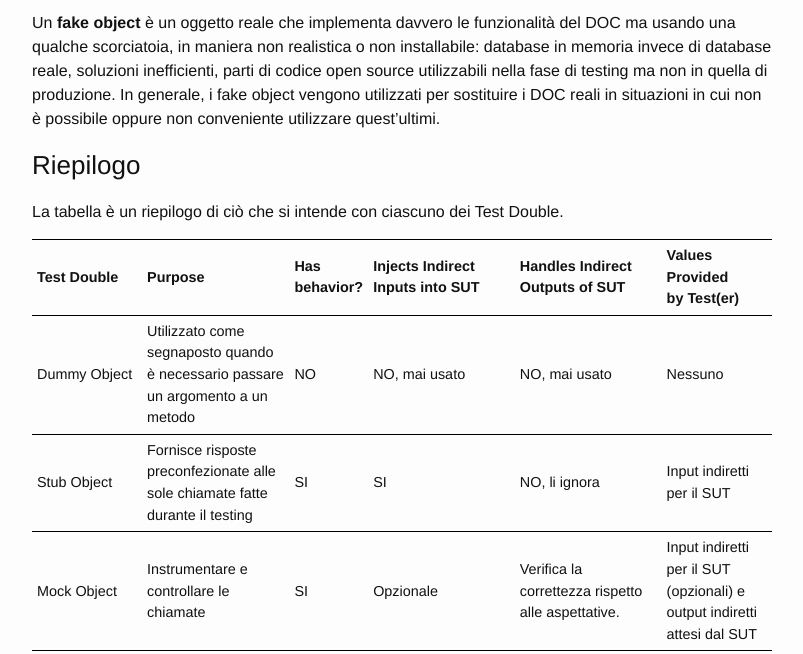
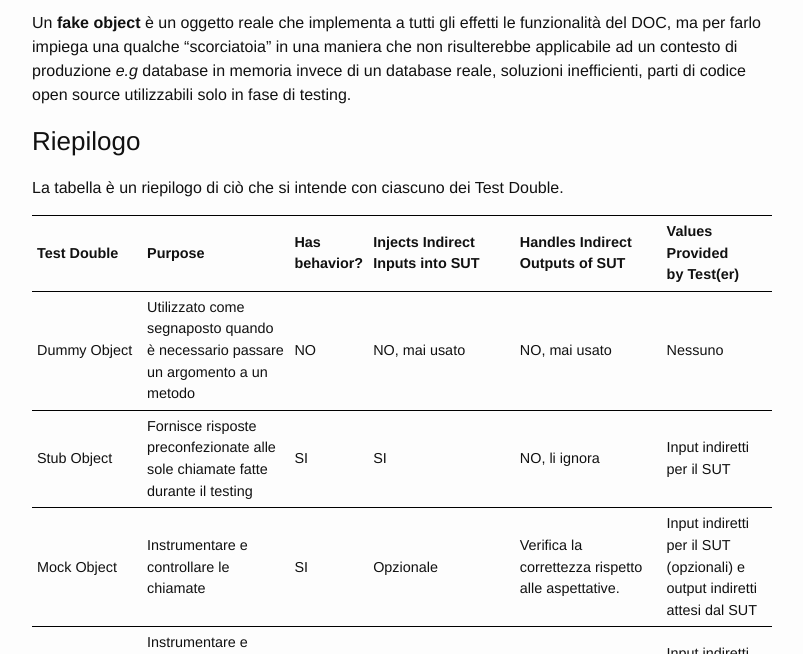
Before and after one commit to MarcoBuster/sweng, a Jekyll site: the page built from _posts/2022-11-07-mocking.md, in a window 1280 px wide and 900 px high, scrolled down 5419 px, cut to the strip 246-900 px from the top of the window. Shown: the whole strip, without its empty margins (238-1041 px from the left). Built offline with Jekyll 4.4.1, drawn with Linux system fonts in a browser that asks for light colours; the table of contents is made by our own code.

Commit message:
Rephrase Fake Object

```diff
--- a/_posts/2022-11-07-mocking.md
+++ b/_posts/2022-11-07-mocking.md
@@ -455,10 +455,7 @@ public void testConSpy() {
 
 {% responsive_image path: 'assets/10_fake-object.png' %}
 
-Un **fake object** è un oggetto reale che implementa davvero le funzionalità del DOC ma usando una qualche scorciatoia, in maniera non
-realistica o non installabile: database in memoria invece di database reale, soluzioni inefficienti, parti di codice
-open source utilizzabili nella fase di testing ma non in quella di produzione. In generale, i fake object vengono
-utilizzati per sostituire i DOC reali in situazioni in cui non è possibile oppure non conveniente utilizzare quest'ultimi.
+Un **fake object** è un oggetto reale che implementa a tutti gli effetti le funzionalità del DOC, ma per farlo impiega una qualche "scorciatoia" in una maniera che non risulterebbe applicabile ad un contesto di produzione _e.g_ database in memoria invece di un database reale, soluzioni inefficienti, parti di codice open source utilizzabili solo in fase di testing.
 
 ### Riepilogo
 La tabella è un riepilogo di ciò che si intende con ciascuno dei Test Double.
```
